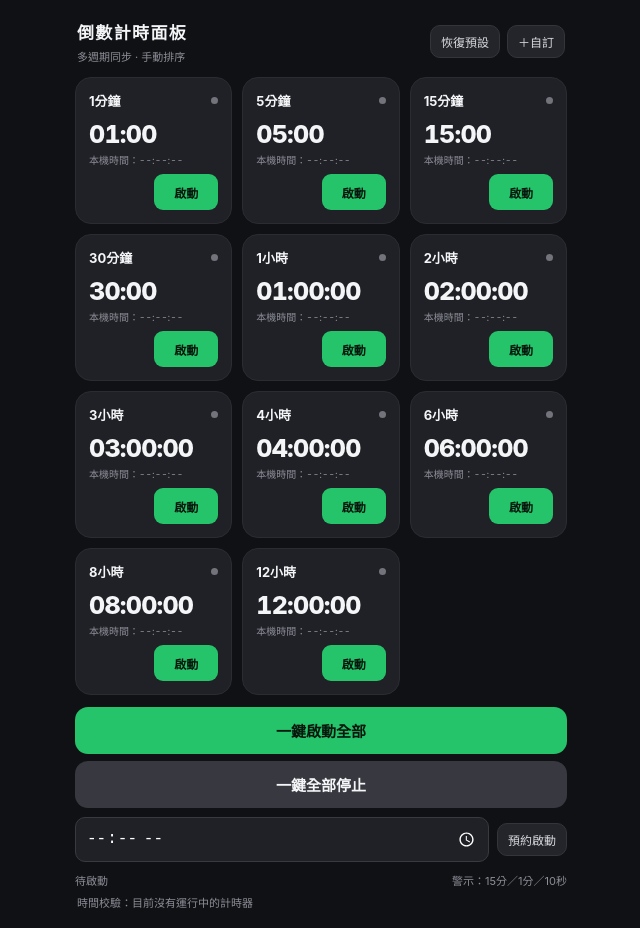
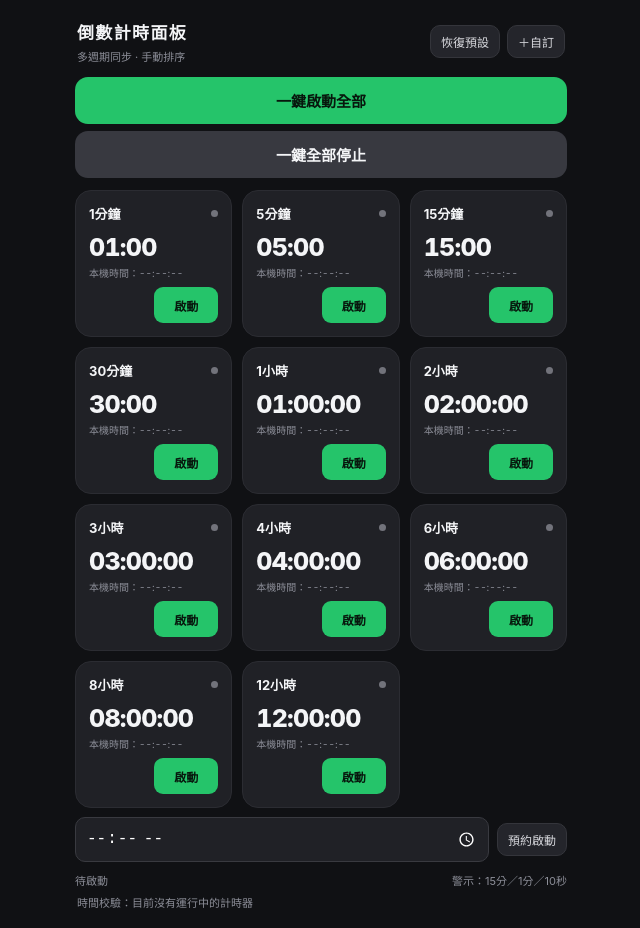
Before and after one commit to lemon74088/lemontime1313, a plain HTML site: page index.html in a window 1280 px wide. Shown: the whole page, without its empty margins (319-959 px from the left). Drawn offline with Linux system fonts and the light colour scheme.

Commit message:
版本13

```diff
--- a/index.html
+++ b/index.html
@@ -19,7 +19,7 @@ header{display:flex;align-items:center;justify-content:space-between;margin:5px
 .top{display:flex;justify-content:space-between;align-items:center;gap:5px}.label{font-size:13px;font-weight:700;white-space:nowrap}.dot{width:7px;height:7px;border-radius:50%;background:#72737b;flex:0 0 auto}.running .dot{background:var(--green)}.warning .dot{background:var(--yellow)}.urgent .dot{background:var(--orange)}.critical .dot{background:var(--red)}
 .time{font-variant-numeric:tabular-nums;font-weight:800;font-size:clamp(19px,5.5vw,25px);letter-spacing:-.03em;white-space:nowrap;margin:9px 0 3px}.localfinish{font-size:10px;color:var(--muted);font-variant-numeric:tabular-nums;min-height:14px;margin-bottom:7px}.greenAlert .time{color:var(--green)}.warning .time{color:var(--yellow)}.urgent .time{color:var(--orange)}.critical .time{color:var(--red)}
 .actions{display:flex;justify-content:flex-end}.cancel{font-size:12px;padding:8px 12px;border-radius:9px;border:0;background:#383940;color:#bfc0c6;min-height:36px;min-width:64px}.cancel:disabled{opacity:.22}.cancel.startBtn{background:var(--green);color:#07170d;font-weight:800}.cancel.startBtn:active{opacity:.78}
-.mainbtn{width:100%;border:0;background:var(--green);color:#07170d;font-weight:800;border-radius:13px;padding:13px 12px;font-size:15px;margin-top:12px}.mainbtn:active{opacity:.8}
+.mainbtn{width:100%;border:0;background:var(--green);color:#07170d;font-weight:800;border-radius:13px;padding:13px 12px;font-size:15px;margin-top:12px}.mainbtn:active{opacity:.8}.maincontrols{margin:0 0 12px}.maincontrols .mainbtn{margin-top:0}.maincontrols #stopAllBtn{margin-top:7px!important}
 .footer{display:flex;justify-content:space-between;align-items:center;color:var(--muted);font-size:11px;margin-top:10px}
 .editing .tile{outline:1px dashed #777;cursor:grab}.tile.dragging{opacity:.35}.tile.dragover{outline:2px solid var(--green)}
 .modal{position:fixed;inset:0;z-index:9999;background:#0009;display:none;align-items:center;justify-content:center;padding:20px}.modal.show{display:flex}.dialog{width:min(360px,100%);background:#222329;border:1px solid #393a40;border-radius:18px;padding:18px}.dialog h2{font-size:16px;margin:0 0 14px}.dialog label{display:block;font-size:12px;color:#b4b5bc;margin:10px 0 5px}.dialog input{width:100%;background:#111216;border:1px solid #404149;color:white;border-radius:9px;padding:10px;font-size:16px}.dialogbuttons{display:flex;gap:8px;margin-top:15px}.dialogbuttons button{flex:1;border-radius:10px;padding:10px;border:0}.save{background:var(--green);color:#07170d;font-weight:700}.close{background:#3a3b42;color:white}
@@ -28,8 +28,8 @@ header{display:flex;align-items:center;justify-content:space-between;margin:5px
 </head>
 <body>
 <header><div><h1>倒數計時面板</h1><div class="sub">多週期同步 · 手動排序</div></div><div class="tools"><button class="smallbtn" id="resetBtn">恢復預設</button><button class="smallbtn" id="addBtn">＋自訂</button></div></header>
+<div class="maincontrols"><button class="mainbtn" id="startBtn">一鍵啟動全部</button><button class="mainbtn" id="stopAllBtn" style="background:#383940;color:#f4f5f7;margin-top:7px">一鍵全部停止</button></div>
 <div class="grid" id="grid"></div>
-<button class="mainbtn" id="startBtn">一鍵啟動全部</button><button class="mainbtn" id="stopAllBtn" style="background:#383940;color:#f4f5f7;margin-top:7px">一鍵全部停止</button>
 <div style="display:flex;gap:8px;align-items:center;margin-top:9px"><input id="scheduledTime" type="time" style="flex:1;min-width:0;background:#202126;color:#fff;border:1px solid #393a40;border-radius:10px;padding:10px;font-size:16px"><button class="smallbtn" id="scheduleBtn">預約啟動</button><button class="smallbtn" id="cancelScheduleBtn" style="display:none">取消預約</button></div>
 <div class="sub" id="scheduleStatus" style="margin:7px 2px 0"></div>
 <div class="footer"><span id="status">待啟動</span><span>警示：15分／1分／10秒</span></div><div class="sub" id="timeAudit" style="margin:6px 2px 0;word-break:break-word"></div>
```
